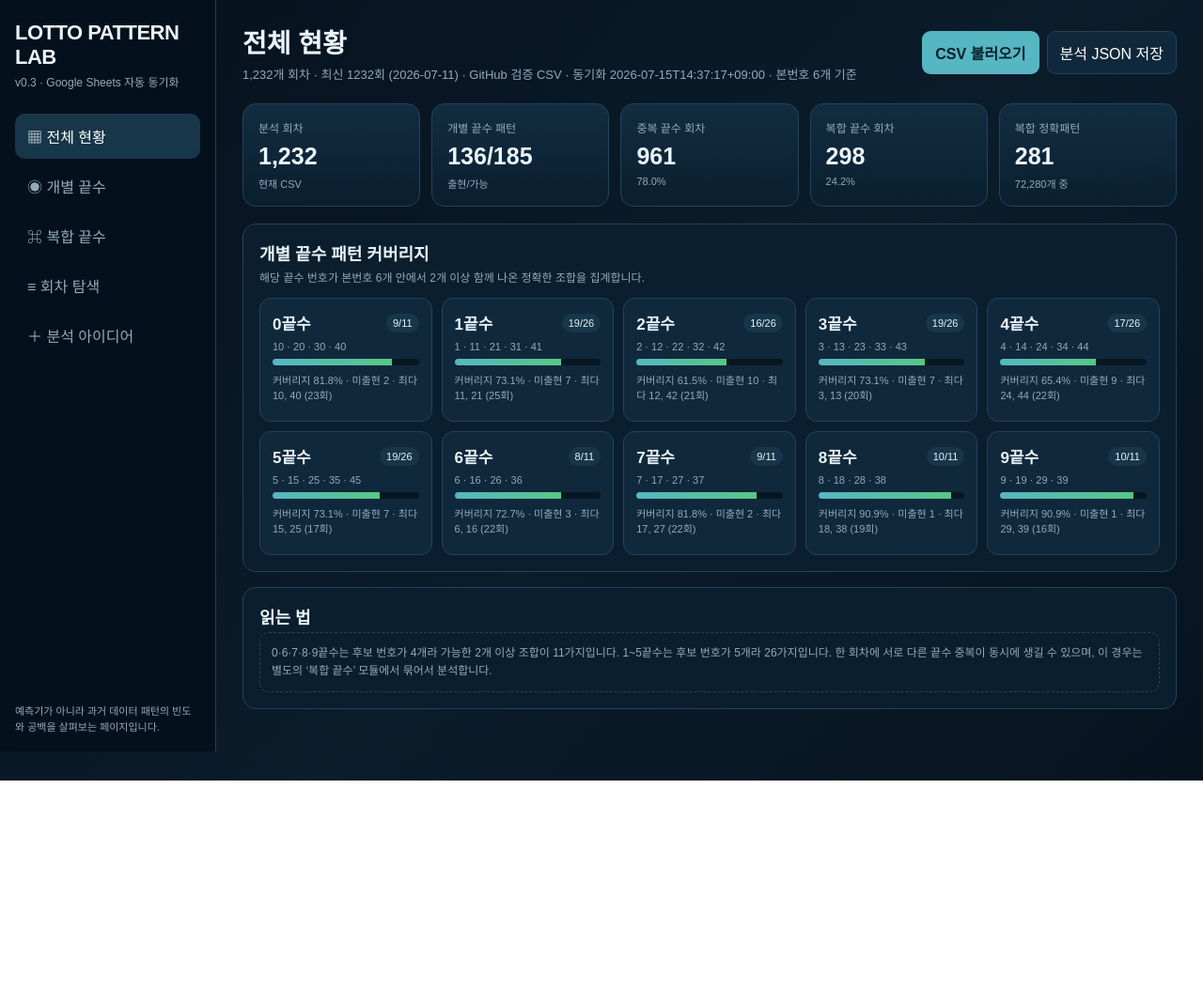
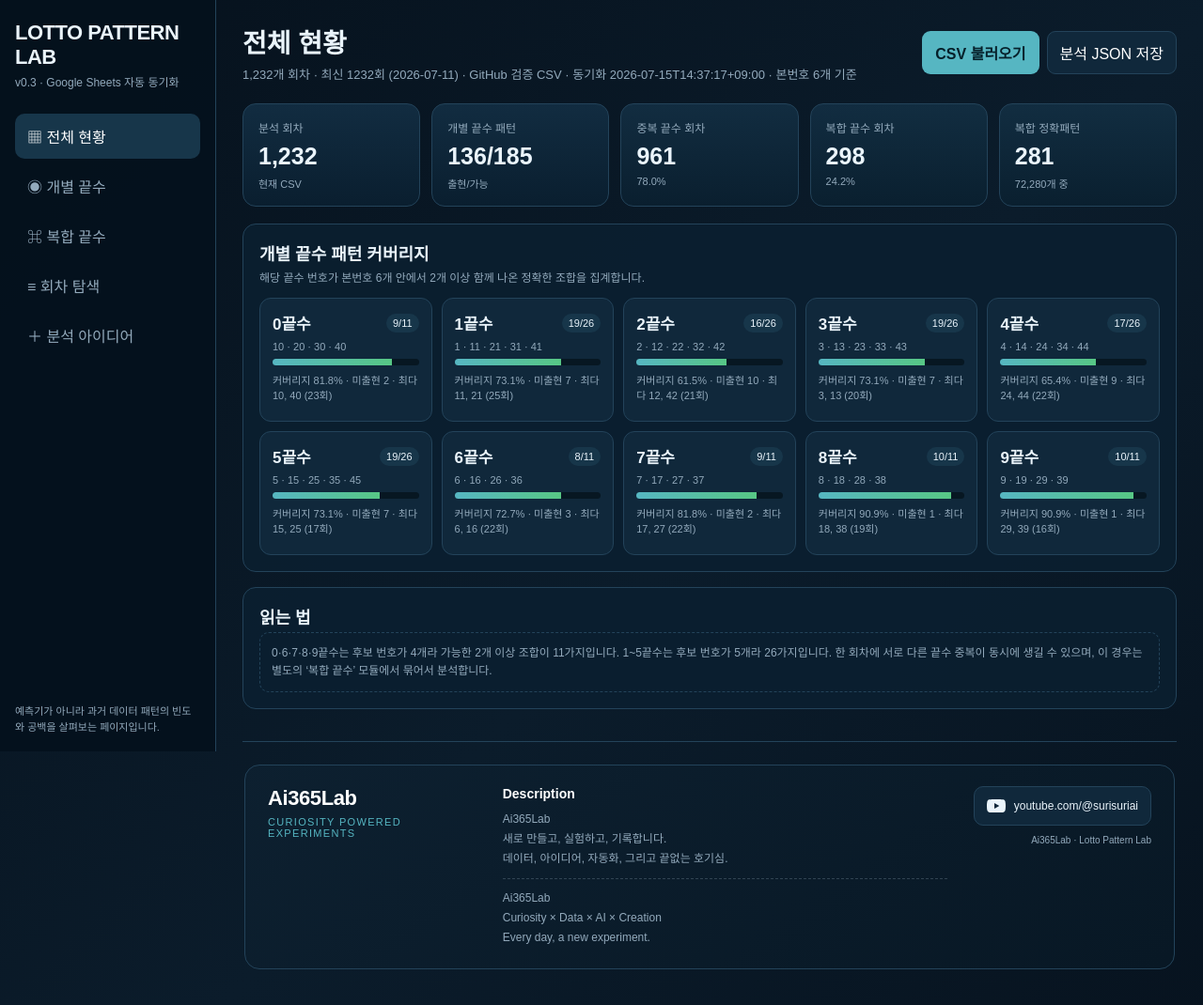
Before and after one commit to codekimmy/lotto-pattern-lab, a plain HTML site: page index.html in a window 1280 px wide. Shown: the whole page at 94% size. Before the commit the page ends 831 px from the top, so only its background shows below. Drawn offline with Linux system fonts and the light colour scheme.

Commit message:
Add files via upload

```diff
--- a/index.html
+++ b/index.html
@@ -70,9 +70,20 @@ tbody tr{cursor:pointer}tbody tr:hover{background:#112f43}
 .group-label{display:flex;gap:8px;flex-wrap:wrap;margin:7px 0}
 .group-chip{padding:4px 8px;border-radius:999px;background:var(--chip);font-size:11px;color:var(--muted)}
 .small-table table{min-width:720px}
+.site-footer{margin-top:34px;padding:24px 2px 6px;border-top:1px solid var(--line)}
+.footer-card{display:grid;grid-template-columns:minmax(180px,.75fr) minmax(320px,1.6fr) auto;gap:28px;align-items:start;background:linear-gradient(145deg,rgba(13,32,48,.96),rgba(8,24,37,.96));border:1px solid var(--line);border-radius:16px;padding:22px 24px}
+.footer-brand{font-size:22px;font-weight:800;letter-spacing:-.4px;color:#fff}
+.footer-kicker{margin-top:6px;color:var(--accent);font-size:11px;letter-spacing:.12em;text-transform:uppercase}
+.footer-copy h3{margin:0 0 9px;font-size:14px;color:#fff}
+.footer-copy p{margin:0;color:var(--muted);font-size:12px;line-height:1.75}
+.footer-copy .footer-en{margin-top:10px;padding-top:10px;border-top:1px dashed rgba(147,170,188,.28)}
+.footer-link{display:inline-flex;align-items:center;gap:9px;align-self:center;white-space:nowrap;padding:10px 13px;border:1px solid var(--line);border-radius:10px;background:var(--panel2);color:var(--text);font-size:12px;text-decoration:none;transition:.18s ease}
+.footer-link:hover{border-color:var(--accent);color:#fff;transform:translateY(-1px)}
+.footer-link svg{width:20px;height:20px;flex:0 0 auto}
+.footer-note{margin-top:10px;text-align:right;color:var(--muted);font-size:10px}
 .hidden{display:none!important}
 @media(max-width:1050px){.structure-grid{grid-template-columns:repeat(3,1fr)}.cards{grid-template-columns:repeat(3,1fr)}.digit-grid{grid-template-columns:repeat(2,1fr)}.draws{grid-template-columns:repeat(2,1fr)}.idea-grid{grid-template-columns:repeat(2,1fr)}}
-@media(max-width:760px){.app{grid-template-columns:1fr}.sidebar{position:static;height:auto;border-right:0;border-bottom:1px solid var(--line)}.nav{display:flex;gap:5px;overflow:auto}.nav button{width:auto;white-space:nowrap}.side-note{display:none}.main{padding:18px 13px 40px}.topbar{align-items:flex-start;flex-direction:column}.cards{grid-template-columns:repeat(2,1fr)}.digit-grid,.draws,.idea-grid,.structure-grid{grid-template-columns:1fr}}
+@media(max-width:760px){.app{grid-template-columns:1fr}.sidebar{position:static;height:auto;border-right:0;border-bottom:1px solid var(--line)}.nav{display:flex;gap:5px;overflow:auto}.nav button{width:auto;white-space:nowrap}.side-note{display:none}.main{padding:18px 13px 40px}.topbar{align-items:flex-start;flex-direction:column}.cards{grid-template-columns:repeat(2,1fr)}.digit-grid,.draws,.idea-grid,.structure-grid{grid-template-columns:1fr}.footer-card{grid-template-columns:1fr;gap:17px;padding:19px}.footer-link{justify-content:center;width:100%}.footer-note{text-align:left}}
 </style>
 </head>
 <body>
@@ -254,6 +265,39 @@ tbody tr{cursor:pointer}tbody tr:hover{background:#112f43}
         </div>
       </div>
     </section>
+
+    <footer class="site-footer" aria-label="Ai365Lab 소개">
+      <div class="footer-card">
+        <div>
+          <div class="footer-brand">Ai365Lab</div>
+          <div class="footer-kicker">Curiosity powered experiments</div>
+        </div>
+
+        <div class="footer-copy">
+          <h3>Description</h3>
+          <p>
+            Ai365Lab<br>
+            새로 만들고, 실험하고, 기록합니다.<br>
+            데이터, 아이디어, 자동화, 그리고 끝없는 호기심.
+          </p>
+          <p class="footer-en">
+            Ai365Lab<br>
+            Curiosity × Data × AI × Creation<br>
+            Every day, a new experiment.
+          </p>
+        </div>
+
+        <div>
+          <a class="footer-link" href="https://www.youtube.com/@surisuriai" target="_blank" rel="noopener noreferrer" aria-label="Ai365Lab YouTube 채널 열기">
+            <svg viewBox="0 0 24 24" aria-hidden="true">
+              <path fill="currentColor" d="M23.5 6.2a3.1 3.1 0 0 0-2.2-2.2C19.4 3.5 12 3.5 12 3.5s-7.4 0-9.3.5A3.1 3.1 0 0 0 .5 6.2 32 32 0 0 0 0 12a32 32 0 0 0 .5 5.8A3.1 3.1 0 0 0 2.7 20c1.9.5 9.3.5 9.3.5s7.4 0 9.3-.5a3.1 3.1 0 0 0 2.2-2.2A32 32 0 0 0 24 12a32 32 0 0 0-.5-5.8ZM9.6 15.7V8.3l6.4 3.7-6.4 3.7Z"/>
+            </svg>
+            <span>youtube.com/@surisuriai</span>
+          </a>
+          <div class="footer-note">Ai365Lab · Lotto Pattern Lab</div>
+        </div>
+      </div>
+    </footer>
   </main>
 </div>
 
```
